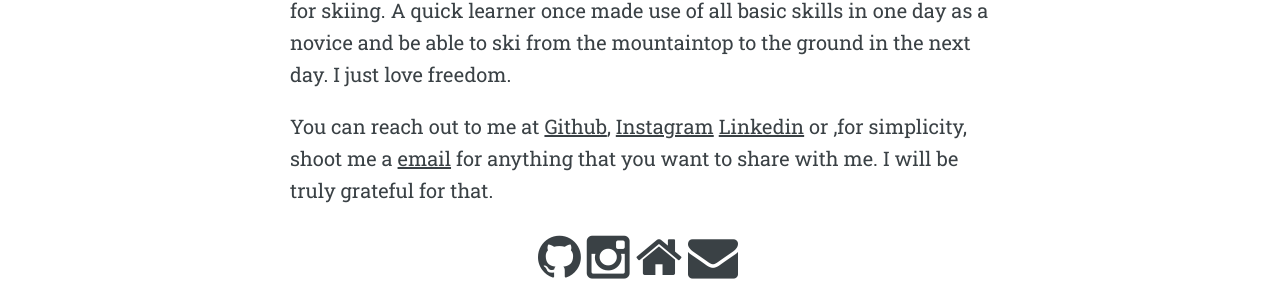
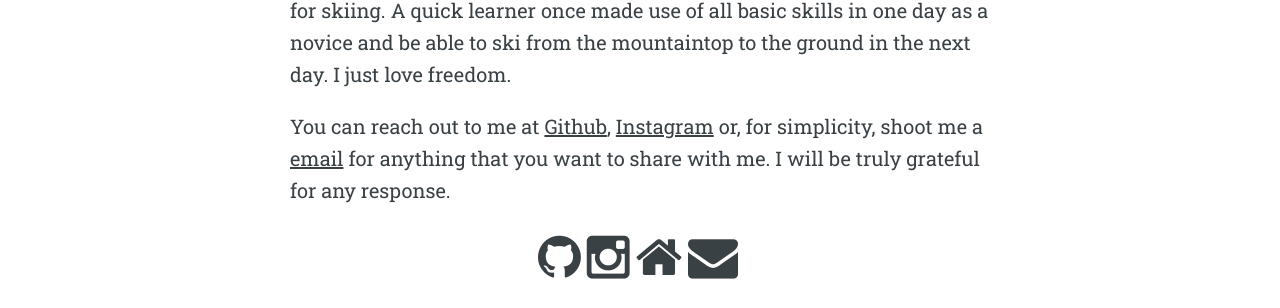
Before and after one commit to zhouchenzc0824/myProjects, a Jekyll site: the page built from _posts/2017-02-16-contact-me.markdown, in a window 1280 px wide. Shown: the part 1750-2058 px from the top of the page. Built offline with Jekyll 4.4.1, drawn with Linux system fonts in a browser that asks for light colours; nearby versions of some CDN libraries; a script that is not in the unit is left out.

Commit message:
text modified

```diff
--- a/_posts/2017-02-16-contact-me.markdown
+++ b/_posts/2017-02-16-contact-me.markdown
@@ -22,10 +22,10 @@ Hi, this is Mr.Zhou. A passionate basketballer and a good team player. Going to
 You can reach out to me at
 <a href="https://github.com/zhouchenzc0824" target="_blank">Github</a>,
 <a href="https://www.instagram.com/zhouchenzcins" target="_blank">Instagram</a>
-<a href="https://www.linkedin.com/in/chen-zhou-68877659" target="_blank">Linkedin</a>
-or ,for simplicity, shoot me a
+<!--<a href="https://www.linkedin.com/in/chen-zhou-68877659" target="_blank">Linkedin</a>-->
+or, for simplicity, shoot me a
 <a href="mailto:zhouchenzc0824@gmail.com" target="_blank">email</a>
-for anything that you want to share with me. I will be truly grateful for that.
+for anything that you want to share with me. I will be truly grateful for any response.
 
 <center>
 
```
